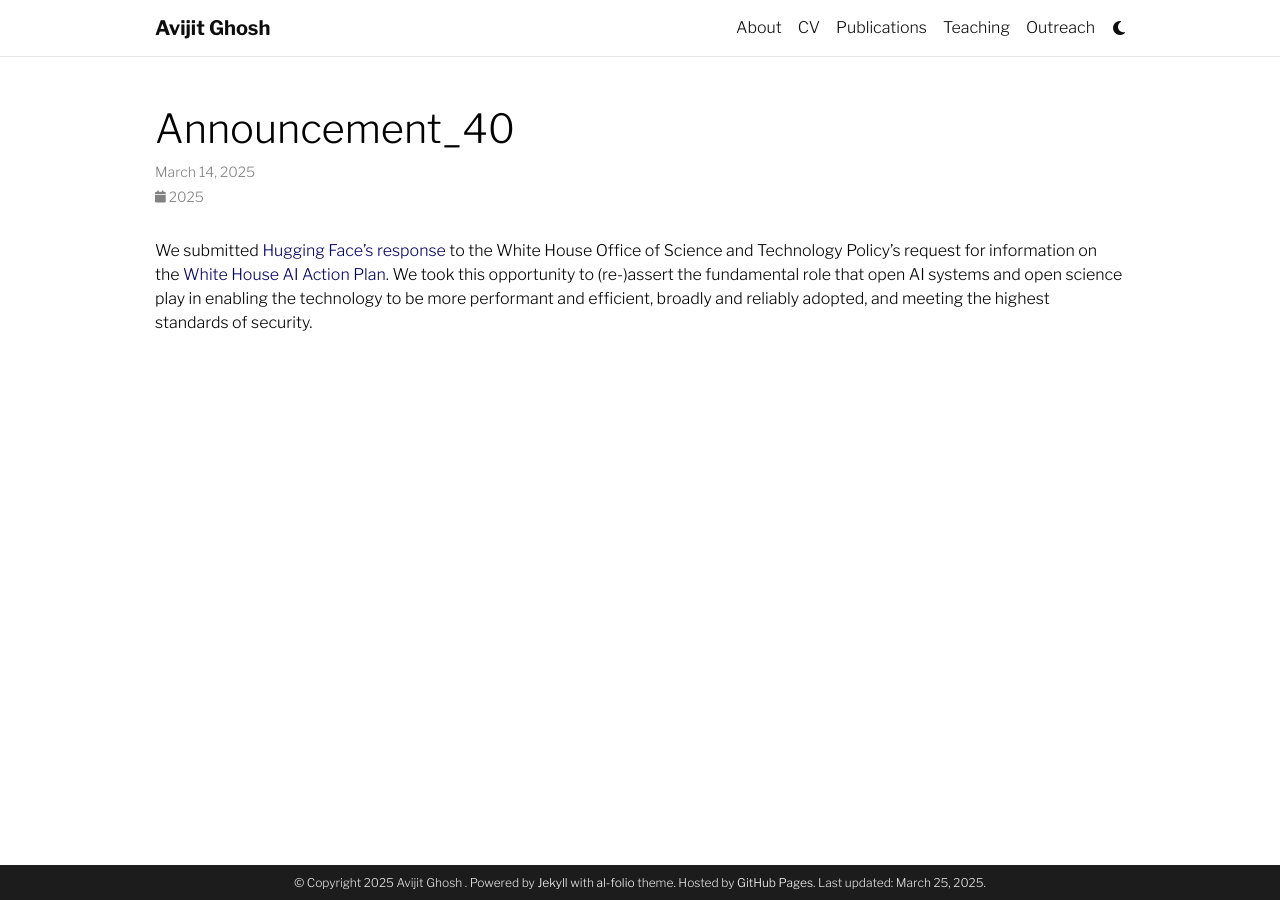
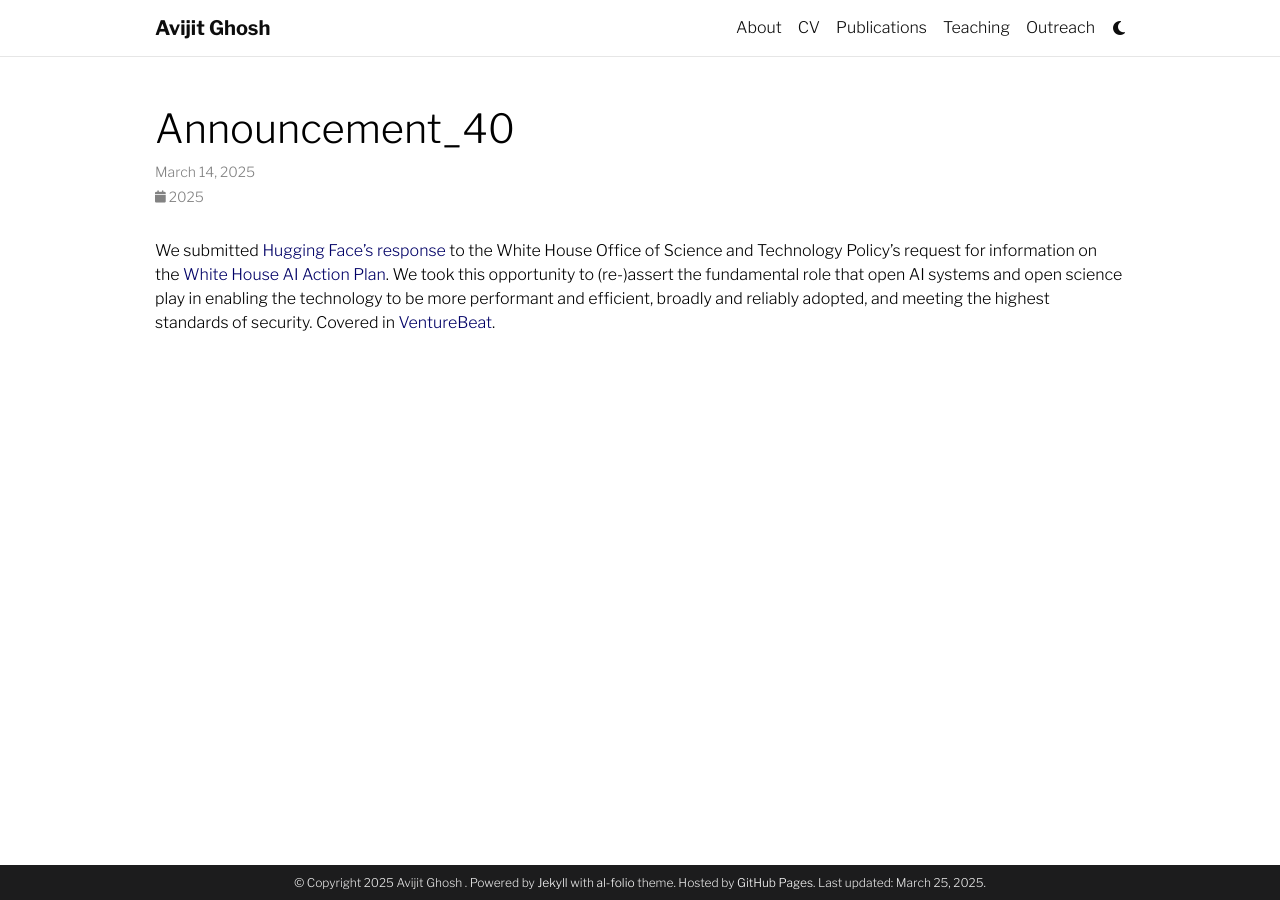
Before and after one commit to evijit/evijit.github.io, a Jekyll site: the page built from _news/announcement_40.md, in a window 1280 px wide. Built offline with Jekyll 4.4.1, drawn with Linux system fonts in a browser that asks for light colours; nearby versions of some CDN libraries; comment, search, counter and statistics services are not loaded; a style sheet for code colours, icons or effects is not loaded.

Commit message:
add talks

```diff
--- a/_news/announcement_40.md
+++ b/_news/announcement_40.md
@@ -5,4 +5,4 @@ inline: true
 related_posts: false
 ---
 
-We submitted [Hugging Face's response](https://huggingface.co/blog/ai-action-wh-2025) to the White House Office of Science and Technology Policy's request for information on the [White House AI Action Plan](https://www.whitehouse.gov/briefings-statements/2025/02/public-comment-invited-on-artificial-intelligence-action-plan/). We took this opportunity to (re-)assert the fundamental role that open AI systems and open science play in enabling the technology to be more performant and efficient, broadly and reliably adopted, and meeting the highest standards of security.
+We submitted [Hugging Face's response](https://huggingface.co/blog/ai-action-wh-2025) to the White House Office of Science and Technology Policy's request for information on the [White House AI Action Plan](https://www.whitehouse.gov/briefings-statements/2025/02/public-comment-invited-on-artificial-intelligence-action-plan/). We took this opportunity to (re-)assert the fundamental role that open AI systems and open science play in enabling the technology to be more performant and efficient, broadly and reliably adopted, and meeting the highest standards of security. Covered in [VentureBeat](https://venturebeat.com/ai/hugging-face-submits-open-source-blueprint-challenging-big-tech-in-white-house-ai-policy-fight/).
```
